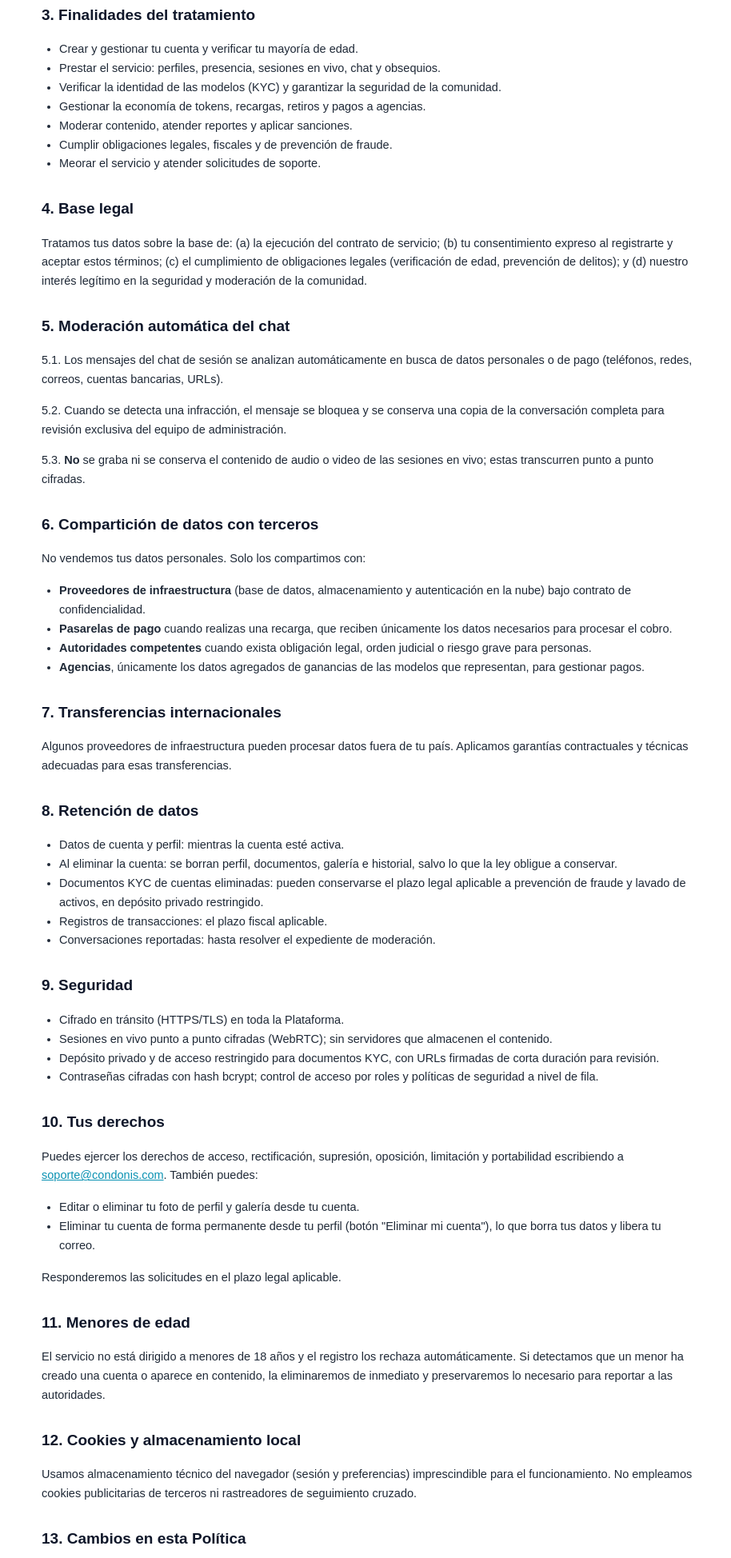
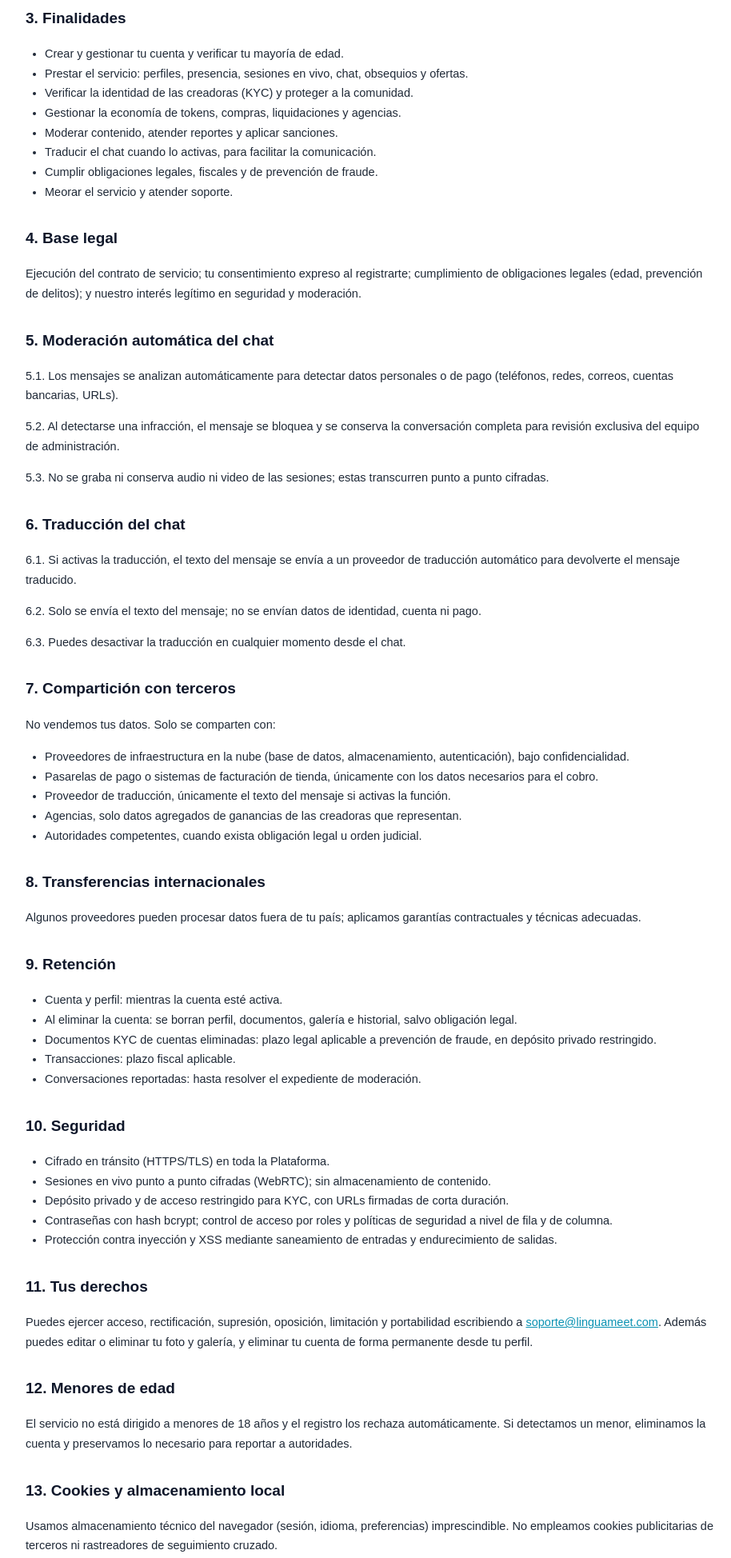
Before and after one commit to ferminpioridadprofesional-cmyk/condonis, a plain HTML site: page privacy.html in a window 1280 px wide. Shown: the part 842-2790 px from the top of the page at 80% size, without its empty margins (178-1092 px from the left). Drawn offline with Linux system fonts and the light colour scheme.

Commit message:
Revise privacy policy for LinguaMeet
Updated privacy policy to reflect changes in platform name and responsibilities, including contact information and data handling practices.

```diff
--- a/privacy.html
+++ b/privacy.html
@@ -3,115 +3,117 @@
 <head>
 <meta charset="UTF-8">
 <meta name="viewport" content="width=device-width, initial-scale=1.0">
-<title>CONDONIS - Política de Privacidad</title>
-<meta name="description" content="Política de Privacidad de la plataforma CONDONIS.">
+<title>LinguaMeet - Política de Privacidad</title>
+<meta name="description" content="Política de Privacidad de LinguaMeet.">
 <style>
-  body{font-family:Arial,Helvetica,sans-serif;max-width:820px;margin:40px auto;padding:0 20px;line-height:1.65;color:#1F2937;background:#fff}
-  h1{color:#0891B2;font-size:28px;margin-bottom:4px}
-  h2{color:#0F172A;font-size:19px;margin-top:28px}
+  body{font-family:Arial,Helvetica,sans-serif;max-width:860px;margin:40px auto;padding:0 20px;line-height:1.7;color:#1F2937;background:#fff}
+  h1{color:#0891B2;font-size:30px;margin-bottom:4px}
+  h2{color:#0F172A;font-size:19px;margin-top:30px}
   p,li{font-size:14.5px}
-  ul{padding-left:22px}
+  ul,ol{padding-left:24px}
   .updated{color:#6B7280;font-size:13px;margin-bottom:24px}
-  .box{background:#F0F9FF;border-left:4px solid #0891B2;padding:12px 16px;border-radius:6px;margin:16px 0}
+  .box{background:#F0F9FF;border-left:4px solid #0891B2;padding:14px 18px;border-radius:6px;margin:18px 0}
   a{color:#0891B2}
-  footer{margin-top:40px;padding-top:16px;border-top:1px solid #E5E7EB;color:#6B7280;font-size:13px}
-  table{border-collapse:collapse;width:100%;margin:12px 0;font-size:14px}
+  footer{margin-top:44px;padding-top:16px;border-top:1px solid #E5E7EB;color:#6B7280;font-size:13px}
+  table{border-collapse:collapse;width:100%;margin:14px 0;font-size:14px}
   th,td{border:1px solid #E5E7EB;padding:8px 10px;text-align:left;vertical-align:top}
   th{background:#F8FAFC}
 </style>
 </head>
 <body>
 <h1>Política de Privacidad</h1>
-<p class="updated">Última actualización: 25 de septiembre de 2026 · Plataforma CONDONIS</p>
+<p class="updated">Última actualización: 26 de septiembre de 2026 · LinguaMeet</p>
 
-<div class="box">
-Esta Política explica qué datos recopilamos, con qué finalidad, cómo los protegemos y qué derechos tienes. Forma parte de los <a href="terms.html">Términos y Condiciones</a>.
-</div>
+<div class="box">Esta Política explica qué datos recopilamos, con qué finalidad, con quién se comparten, cuánto tiempo se conservan y qué derechos tienes. Forma parte de los <a href="terms.html">Términos y Condiciones</a>.</div>
 
-<h2>1. Responsable del tratamiento</h2>
-<p>El operador de la plataforma CONDONIS es el responsable del tratamiento de los datos personales recogidos en el servicio. Contacto para privacidad: <a href="mailto:soporte@condonis.com">soporte@condonis.com</a>.</p>
+<h2>1. Responsable y contacto</h2>
+<p>El operador de LinguaMeet es el responsable del tratamiento. Contacto de privacidad y soporte: <a href="mailto:soporte@linguameet.com">soporte@linguameet.com</a>.</p>
 
 <h2>2. Datos que recopilamos</h2>
 <table>
 <tr><th>Categoría</th><th>Datos</th><th>Origen</th></tr>
-<tr><td>Cuenta</td><td>Nombre, correo electrónico, contraseña (cifrada), fecha de nacimiento, rol, foto de perfil</td><td>Registro</td></tr>
-<tr><td>Verificación (modelos)</td><td>Documentos de identidad (cédula/pasaporte/licencia/carnet), selfie con documento, estado y motivo de revisión</td><td>KYC</td></tr>
-<tr><td>Perfil público</td><td>Biografía, especialidad, nivel, calificación, galería de imágenes, estado en línea</td><td>El usuario</td></tr>
-<tr><td>Económico</td><td>Saldo de tokens, transacciones, regalos, ofertas, retiros</td><td>Uso del servicio</td></tr>
-<tr><td>Comunicaciones</td><td>Mensajes de chat de sesión (moderados automáticamente)</td><td>Uso del servicio</td></tr>
-<tr><td>Técnico</td><td>Registros de conexión, identificadores de sesión, metadatos de llamada (duración, costo), navegador/dispositivo</td><td>Automático</td></tr>
+<tr><td>Cuenta</td><td>Nombre, correo, contraseña (cifrada), fecha de nacimiento, rol, foto de perfil, idioma preferido</td><td>Registro y perfil</td></tr>
+<tr><td>Verificación (creadoras)</td><td>Documentos de identidad, selfie con documento, estado y motivo de revisión</td><td>KYC</td></tr>
+<tr><td>Perfil público</td><td>Biografía, especialidad, nivel, calificación, galería, estado en línea</td><td>El usuario</td></tr>
+<tr><td>Económico</td><td>Saldo de tokens, transacciones, obsequios, ofertas, liquidaciones</td><td>Uso del servicio</td></tr>
+<tr><td>Comunicaciones</td><td>Mensajes de chat de sesión (moderados y, si activas la traducción, procesados por un proveedor de traducción)</td><td>Uso del servicio</td></tr>
+<tr><td>Técnico</td><td>Registros de conexión, identificadores de sesión, metadatos de llamada (duración, costo), navegador/dispositivo, dirección IP</td><td>Automático</td></tr>
 </table>
 
-<h2>3. Finalidades del tratamiento</h2>
+<h2>3. Finalidades</h2>
 <ul>
-  <li>Crear y gestionar tu cuenta y verificar tu mayoría de edad.</li>
-  <li>Prestar el servicio: perfiles, presencia, sesiones en vivo, chat y obsequios.</li>
-  <li>Verificar la identidad de las modelos (KYC) y garantizar la seguridad de la comunidad.</li>
-  <li>Gestionar la economía de tokens, recargas, retiros y pagos a agencias.</li>
-  <li>Moderar contenido, atender reportes y aplicar sanciones.</li>
-  <li>Cumplir obligaciones legales, fiscales y de prevención de fraude.</li>
-  <li>Meorar el servicio y atender solicitudes de soporte.</li>
+<li>Crear y gestionar tu cuenta y verificar tu mayoría de edad.</li>
+<li>Prestar el servicio: perfiles, presencia, sesiones en vivo, chat, obsequios y ofertas.</li>
+<li>Verificar la identidad de las creadoras (KYC) y proteger a la comunidad.</li>
+<li>Gestionar la economía de tokens, compras, liquidaciones y agencias.</li>
+<li>Moderar contenido, atender reportes y aplicar sanciones.</li>
+<li>Traducir el chat cuando lo activas, para facilitar la comunicación.</li>
+<li>Cumplir obligaciones legales, fiscales y de prevención de fraude.</li>
+<li>Meorar el servicio y atender soporte.</li>
 </ul>
 
 <h2>4. Base legal</h2>
-<p>Tratamos tus datos sobre la base de: (a) la ejecución del contrato de servicio; (b) tu consentimiento expreso al registrarte y aceptar estos términos; (c) el cumplimiento de obligaciones legales (verificación de edad, prevención de delitos); y (d) nuestro interés legítimo en la seguridad y moderación de la comunidad.</p>
+<p>Ejecución del contrato de servicio; tu consentimiento expreso al registrarte; cumplimiento de obligaciones legales (edad, prevención de delitos); y nuestro interés legítimo en seguridad y moderación.</p>
 
 <h2>5. Moderación automática del chat</h2>
-<p>5.1. Los mensajes del chat de sesión se analizan automáticamente en busca de datos personales o de pago (teléfonos, redes, correos, cuentas bancarias, URLs).</p>
-<p>5.2. Cuando se detecta una infracción, el mensaje se bloquea y se conserva una copia de la conversación completa para revisión exclusiva del equipo de administración.</p>
-<p>5.3. <strong>No</strong> se graba ni se conserva el contenido de audio o video de las sesiones en vivo; estas transcurren punto a punto cifradas.</p>
+<p>5.1. Los mensajes se analizan automáticamente para detectar datos personales o de pago (teléfonos, redes, correos, cuentas bancarias, URLs).</p>
+<p>5.2. Al detectarse una infracción, el mensaje se bloquea y se conserva la conversación completa para revisión exclusiva del equipo de administración.</p>
+<p>5.3. No se graba ni conserva audio ni video de las sesiones; estas transcurren punto a punto cifradas.</p>
 
-<h2>6. Compartición de datos con terceros</h2>
-<p>No vendemos tus datos personales. Solo los compartimos con:</p>
+<h2>6. Traducción del chat</h2>
+<p>6.1. Si activas la traducción, el texto del mensaje se envía a un proveedor de traducción automático para devolverte el mensaje traducido.</p>
+<p>6.2. Solo se envía el texto del mensaje; no se envían datos de identidad, cuenta ni pago.</p>
+<p>6.3. Puedes desactivar la traducción en cualquier momento desde el chat.</p>
+
+<h2>7. Compartición con terceros</h2>
+<p>No vendemos tus datos. Solo se comparten con:</p>
 <ul>
-  <li><strong>Proveedores de infraestructura</strong> (base de datos, almacenamiento y autenticación en la nube) bajo contrato de confidencialidad.</li>
-  <li><strong>Pasarelas de pago</strong> cuando realizas una recarga, que reciben únicamente los datos necesarios para procesar el cobro.</li>
-  <li><strong>Autoridades competentes</strong> cuando exista obligación legal, orden judicial o riesgo grave para personas.</li>
-  <li><strong>Agencias</strong>, únicamente los datos agregados de ganancias de las modelos que representan, para gestionar pagos.</li>
+<li>Proveedores de infraestructura en la nube (base de datos, almacenamiento, autenticación), bajo confidencialidad.</li>
+<li>Pasarelas de pago o sistemas de facturación de tienda, únicamente con los datos necesarios para el cobro.</li>
+<li>Proveedor de traducción, únicamente el texto del mensaje si activas la función.</li>
+<li>Agencias, solo datos agregados de ganancias de las creadoras que representan.</li>
+<li>Autoridades competentes, cuando exista obligación legal u orden judicial.</li>
 </ul>
 
-<h2>7. Transferencias internacionales</h2>
-<p>Algunos proveedores de infraestructura pueden procesar datos fuera de tu país. Aplicamos garantías contractuales y técnicas adecuadas para esas transferencias.</p>
+<h2>8. Transferencias internacionales</h2>
+<p>Algunos proveedores pueden procesar datos fuera de tu país; aplicamos garantías contractuales y técnicas adecuadas.</p>
 
-<h2>8. Retención de datos</h2>
+<h2>9. Retención</h2>
 <ul>
-  <li>Datos de cuenta y perfil: mientras la cuenta esté activa.</li>
-  <li>Al eliminar la cuenta: se borran perfil, documentos, galería e historial, salvo lo que la ley obligue a conservar.</li>
-  <li>Documentos KYC de cuentas eliminadas: pueden conservarse el plazo legal aplicable a prevención de fraude y lavado de activos, en depósito privado restringido.</li>
-  <li>Registros de transacciones: el plazo fiscal aplicable.</li>
-  <li>Conversaciones reportadas: hasta resolver el expediente de moderación.</li>
+<li>Cuenta y perfil: mientras la cuenta esté activa.</li>
+<li>Al eliminar la cuenta: se borran perfil, documentos, galería e historial, salvo obligación legal.</li>
+<li>Documentos KYC de cuentas eliminadas: plazo legal aplicable a prevención de fraude, en depósito privado restringido.</li>
+<li>Transacciones: plazo fiscal aplicable.</li>
+<li>Conversaciones reportadas: hasta resolver el expediente de moderación.</li>
 </ul>
 
-<h2>9. Seguridad</h2>
+<h2>10. Seguridad</h2>
 <ul>
-  <li>Cifrado en tránsito (HTTPS/TLS) en toda la Plataforma.</li>
-  <li>Sesiones en vivo punto a punto cifradas (WebRTC); sin servidores que almacenen el contenido.</li>
-  <li>Depósito privado y de acceso restringido para documentos KYC, con URLs firmadas de corta duración para revisión.</li>
-  <li>Contraseñas cifradas con hash bcrypt; control de acceso por roles y políticas de seguridad a nivel de fila.</li>
+<li>Cifrado en tránsito (HTTPS/TLS) en toda la Plataforma.</li>
+<li>Sesiones en vivo punto a punto cifradas (WebRTC); sin almacenamiento de contenido.</li>
+<li>Depósito privado y de acceso restringido para KYC, con URLs firmadas de corta duración.</li>
+<li>Contraseñas con hash bcrypt; control de acceso por roles y políticas de seguridad a nivel de fila y de columna.</li>
+<li>Protección contra inyección y XSS mediante saneamiento de entradas y endurecimiento de salidas.</li>
 </ul>
 
-<h2>10. Tus derechos</h2>
-<p>Puedes ejercer los derechos de acceso, rectificación, supresión, oposición, limitación y portabilidad escribiendo a <a href="mailto:soporte@condonis.com">soporte@condonis.com</a>. También puedes:</p>
-<ul>
-  <li>Editar o eliminar tu foto de perfil y galería desde tu cuenta.</li>
-  <li>Eliminar tu cuenta de forma permanente desde tu perfil (botón "Eliminar mi cuenta"), lo que borra tus datos y libera tu correo.</li>
-</ul>
-<p>Responderemos las solicitudes en el plazo legal aplicable.</p>
+<h2>11. Tus derechos</h2>
+<p>Puedes ejercer acceso, rectificación, supresión, oposición, limitación y portabilidad escribiendo a <a href="mailto:soporte@linguameet.com">soporte@linguameet.com</a>. Además puedes editar o eliminar tu foto y galería, y eliminar tu cuenta de forma permanente desde tu perfil.</p>
 
-<h2>11. Menores de edad</h2>
-<p>El servicio no está dirigido a menores de 18 años y el registro los rechaza automáticamente. Si detectamos que un menor ha creado una cuenta o aparece en contenido, la eliminaremos de inmediato y preservaremos lo necesario para reportar a las autoridades.</p>
+<h2>12. Menores de edad</h2>
+<p>El servicio no está dirigido a menores de 18 años y el registro los rechaza automáticamente. Si detectamos un menor, eliminamos la cuenta y preservamos lo necesario para reportar a autoridades.</p>
 
-<h2>12. Cookies y almacenamiento local</h2>
-<p>Usamos almacenamiento técnico del navegador (sesión y preferencias) imprescindible para el funcionamiento. No empleamos cookies publicitarias de terceros ni rastreadores de seguimiento cruzado.</p>
+<h2>13. Cookies y almacenamiento local</h2>
+<p>Usamos almacenamiento técnico del navegador (sesión, idioma, preferencias) imprescindible. No empleamos cookies publicitarias de terceros ni rastreadores de seguimiento cruzado.</p>
 
-<h2>13. Cambios en esta Política</h2>
-<p>Podemos actualizar esta Política. Publicaremos la nueva versión con su fecha de vigencia en esta página; los cambios sustanciales se notificarán en el servicio.</p>
+<h2>14. Dispositivos y cámaras externas</h2>
+<p>Si usas cámaras o micrófonos externos, la Plataforma accede a ellos solo con tu permiso explícito del sistema operativo y únicamente durante la sesión.</p>
 
-<h2>14. Contacto</h2>
-<p>Privacidad y soporte: <a href="mailto:soporte@condonis.com">soporte@condonis.com</a>.</p>
+<h2>15. Actualizaciones (OTA)</h2>
+<p>La versión web y la capa de contenido pueden actualizarse automáticamente (OTA). Las actualizaciones no recopilan datos adicionales más allá de los descritos.</p>
 
-<footer>
-© 2026 CONDONIS. Todos los derechos reservados. · <a href="terms.html">Términos y Condiciones</a> · <a href="index.html">Volver al inicio</a>
-</footer>
+<h2>16. Cambios y contacto</h2>
+<p>Podemos actualizar esta Política; publicaremos la nueva versión con su fecha. Contacto: <a href="mailto:soporte@linguameet.com">soporte@linguameet.com</a>.</p>
+
+<footer>© 2026 LinguaMeet. Todos los derechos reservados. · <a href="terms.html">Términos y Condiciones</a> · <a href="index.html">Volver al inicio</a></footer>
 </body>
 </html>
```
